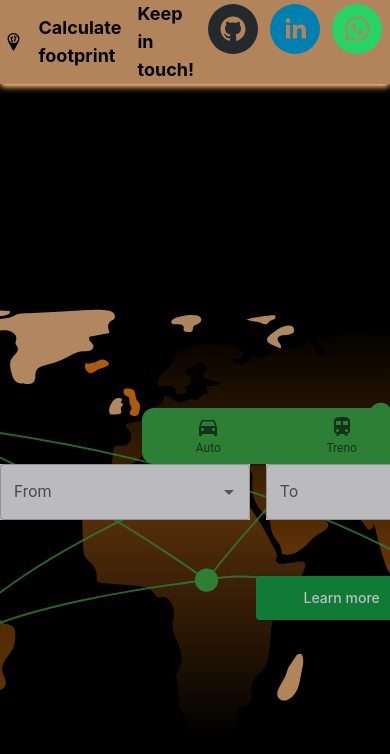
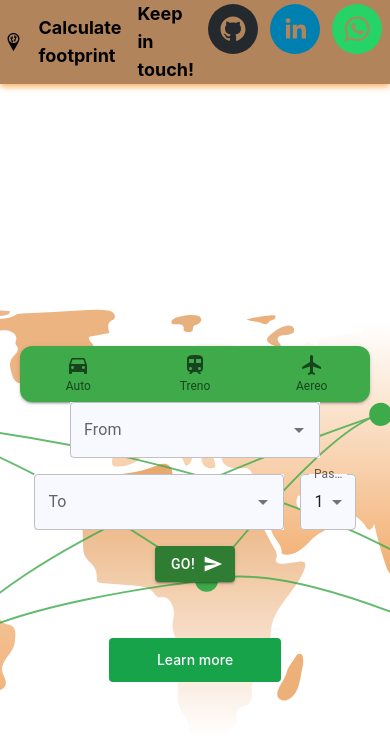
Before and after one commit to Aline89b/footprint-project, a Next.js app: page /form in a window 390 px wide. Shown: the top 754 px of the page. Built offline with nearby package versions, Linux system fonts and the light colour scheme.

Commit message:
Fixes form responsiveness issues

```diff
--- a/pages/form.js
+++ b/pages/form.js
@@ -52,18 +52,18 @@ export default function Form() {
 
   return (
 
-    <div className=" bg-black overflow-hidden min-h-screen">
+    <div className="overflow-hidden min-h-screen">
       <Navbar />
 
-     <div className="flex flex-col flex-wrap justify-center h-screen  mt-8 relative bg-[url(../public/images/bgWorld.svg)] opacity-75 bg-cover bg-center bg-no-repeat">
+     <div className="flex flex-col flex-wrap justify-center h-screen  mt-8 relative bg-[url(../public/images/bgWorld.svg)] bg-cover bg-center bg-no-repeat">
 
         <Stack direction={{ xs: "column", md: "column" }} spacing={2} alignItems="center">
 
           {/* Bottoni per selezionare il mezzo */}
-         <Box sx={{ width: "100%", display: "flex", justifyContent: "center", mb: 4,  }}>
+         <Box sx={{ width: "100%", display: "flex", justifyContent: "center", mb: 4 }}>
   <BottomNavigation
     sx={{
-      width: 400,
+      width: 350,
       borderRadius: 3,
       boxShadow: 2,
       bgcolor: "rgb(62 170 73)",
@@ -97,7 +97,7 @@ export default function Form() {
   </BottomNavigation>
 </Box>
 </Stack>
-<div className="flex justify-center gap-4 mb-6 min-w-fit">
+<div className="flex flex-wrap justify-center gap-4 mb-6 min-w-fit">
           {/* From */}
           <Autocomplete
             disablePortal
```
